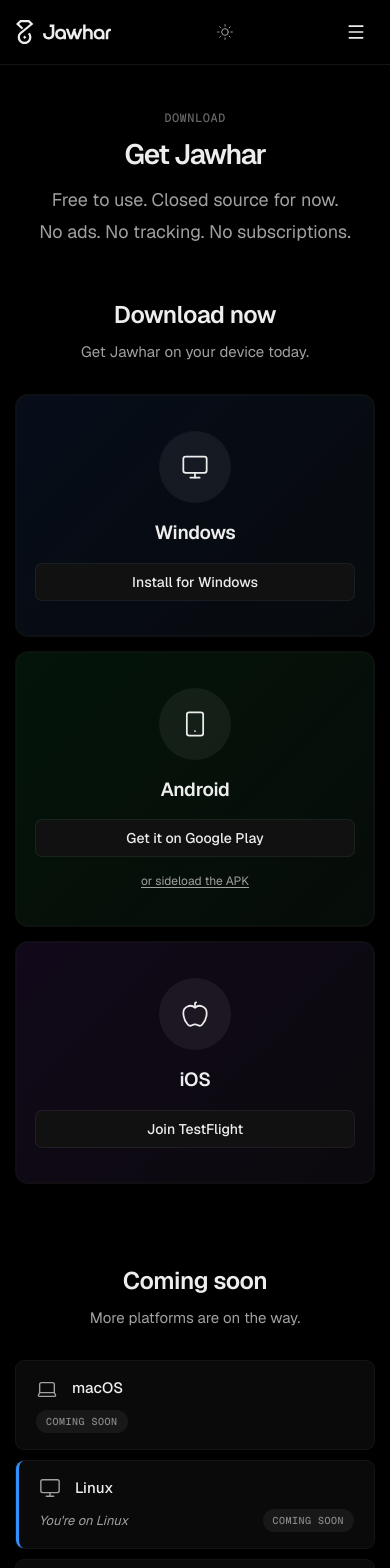
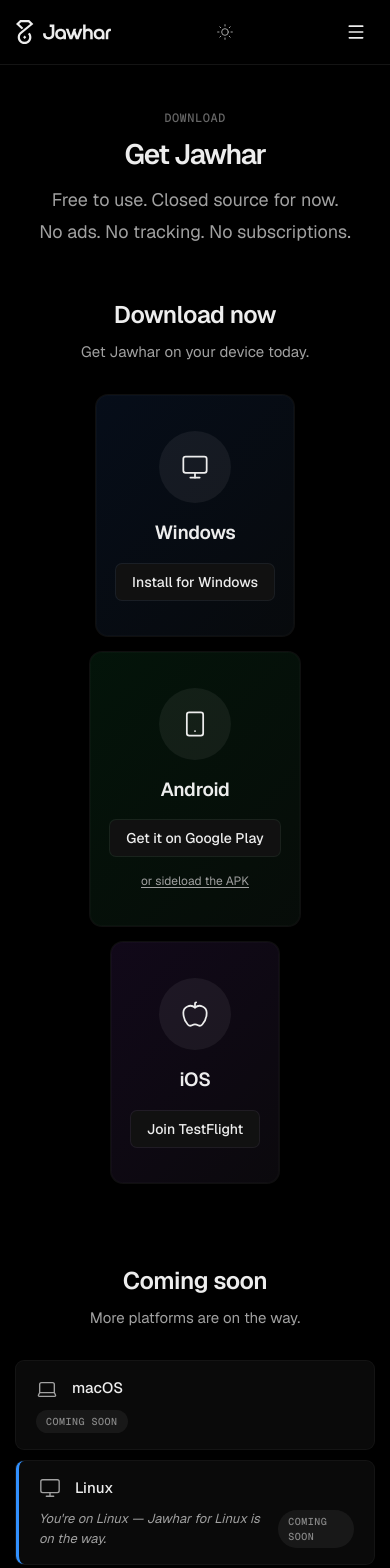
Before and after one commit to khalidouhdane/jawhar, a Next.js app in the folder website/: page /download in a window 390 px wide. Shown: the top 1568 px of the page. Built offline with nearby package versions, Linux system fonts and the light colour scheme.

Commit message:
fix(download): preserve glow on hover, remove unused import, polish copy and tablet layout

```diff
--- a/website/app/download/download.module.css
+++ b/website/app/download/download.module.css
@@ -38,7 +38,7 @@
               box-shadow var(--duration-base) var(--ease);
 }
 
-.availableCard:hover {
+.availableCard:not(.detected):hover {
   transform: translateY(-2px);
   box-shadow: var(--shadow-card-hover);
 }
@@ -217,6 +217,7 @@
   .availableGrid {
     grid-template-columns: repeat(2, 1fr);
     gap: 20px;
+    justify-items: center;
   }
 
   .availableCard {
--- a/website/app/download/page.js
+++ b/website/app/download/page.js
@@ -1,6 +1,5 @@
 "use client";
 import { useSyncExternalStore } from "react";
-import Link from "next/link";
 import { ArrowRight, Monitor, Smartphone, Laptop, Globe, LockKeyhole, Apple } from "lucide-react";
 import ScrollReveal from "../../components/shared/ScrollReveal";
 import styles from "./download.module.css";
@@ -158,7 +157,7 @@
                       <div className={styles.comingSoonRight}>
                         {isDetected && (
                           <span className={styles.comingSoonNote}>
-                            You&apos;re on {platform.name}
+                            You&apos;re on {platform.name} — Jawhar for {platform.name} is on the way.
                           </span>
                         )}
                         <span className={styles.comingSoonBadge}>Coming soon</span>
```
